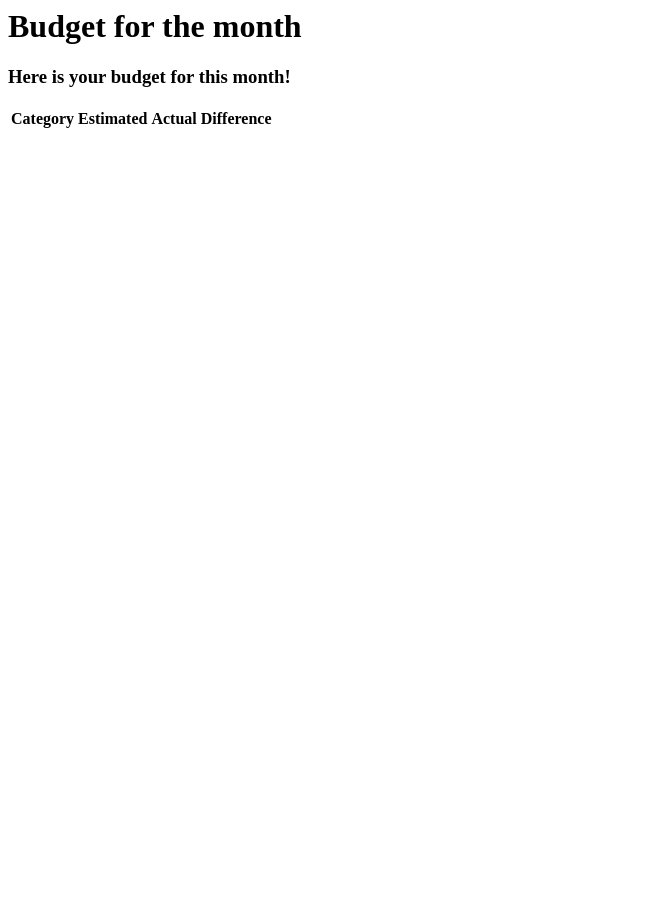
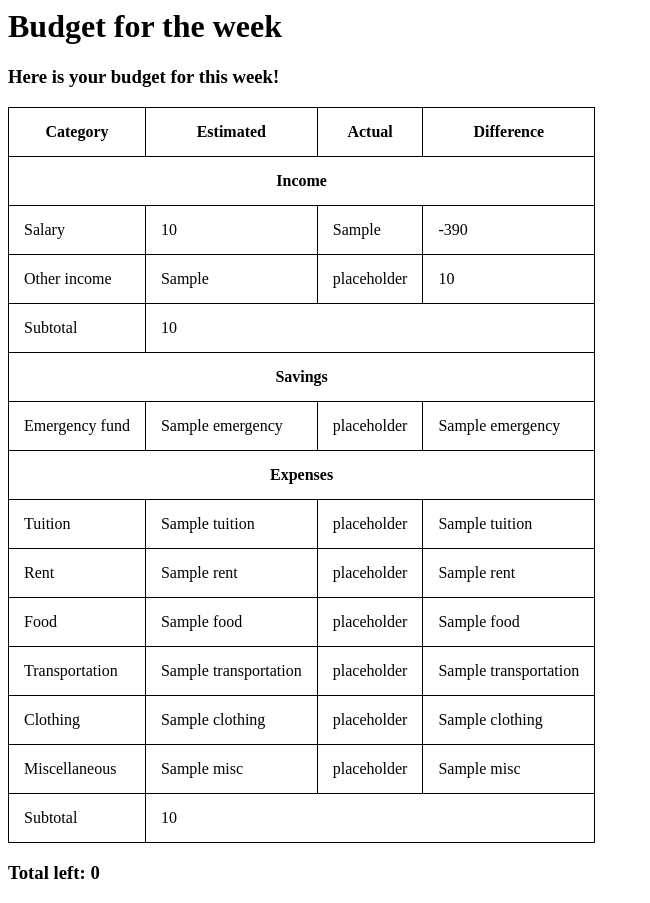
Before and after one commit to cyu6/acm-budgeting-app, a Python web app: template templates/show_budget.html in a window 1280 px wide. Shown: the whole page, without its empty margins (0-650 px from the left). Before the commit the page ends 128 px from the top, so only its background shows below. Run offline with Jinja, Linux system fonts and the light colour scheme; the template is opened without the code that fills it: most values are stand-ins (such as "Sample title", 1, 10 or a date in 2020); lists and menus that the app fills with data are empty.

Commit message:
Edited first form post handler, styled budget table

```diff
--- a/models.py
+++ b/models.py
@@ -1,7 +1,6 @@
 from google.appengine.ext import ndb
 
 class Goals(ndb.Model):
-    bank_account = ndb.IntegerProperty();
     salary = ndb.IntegerProperty();
     other_income = ndb.IntegerProperty();
     emergency = ndb.IntegerProperty();
--- /dev/null
+++ b/static/css/styleShowBudgetPage.css
@@ -0,0 +1,8 @@
+table, th, td {
+    border: 1px solid black;
+    border-collapse: collapse;
+}
+
+th, td {
+    padding: 15px;
+}
--- a/templates/show_budget.html
+++ b/templates/show_budget.html
@@ -2,12 +2,12 @@
 
 <head>
   <title>Pretty Budget</title>
+  <link rel = "stylesheet" href = "/static/css/styleShowBudgetPage.css"/>
 </head>
 
 <body>
-  <h1>Budget for the month</h1>
-  <h3>Here is your budget for this month!<h3>
-
+  <h1>Budget for the week</h1>
+  <h3>Here is your budget for this week!<h3>
   <table>
     <tr>
       <th>Category</th>
@@ -16,11 +16,79 @@
       <th>Difference</th>
     </tr>
     <tr>
+      <th colspan = "4">Income</th>
     </tr>
+    <tr>
+      <td>Salary</td>
+      <td>{{salary}}</td>
+      <td>{{new_expense}}</td>
+      <td>{{salary-400}}</td>
+    </tr>
+    <tr>
+      <td>Other income</td>
+      <td>{{other_income}}</td>
+      <td>placeholder</td>
+      <td>{{other_income - salary}}</td>
+    </tr>
+    <tr>
+      <td>Subtotal</td>
+      <td colspan = "3">{{salary + other_income}}</td>
+    </tr>
+    <tr>
+      <th colspan = "4">Savings</th>
+    </tr>
+    <tr>
+      <td>Emergency fund</td>
+      <td>{{emergency}}</td>
+      <td>placeholder</td>
+      <td>{{emergency}}</td>
+    </tr>
+    <tr>
+      <th colspan = "4">Expenses</th>
+    </tr>
+    <tr>
+      <td>Tuition</td>
+      <td>{{tuition}}</td>
+      <td>placeholder</td>
+      <td>{{tuition}}</td>
+    </tr>
+    <tr>
+      <td>Rent</td>
+      <td>{{rent}}</td>
+      <td>placeholder</td>
+      <td>{{rent}}</td>
+    </tr>
+    <tr>
+      <td>Food</td>
+      <td>{{food}}</td>
+      <td>placeholder</td>
+      <td>{{food}}</td>
+    </tr>
+    <tr>
+      <td>Transportation</td>
+      <td>{{transportation}}</td>
+      <td>placeholder</td>
+      <td>{{transportation}}</td>
+    </tr>
+    <tr>
+      <td>Clothing</td>
+      <td>{{clothing}}</td>
+      <td>placeholder</td>
+      <td>{{clothing}}</td>
+    </tr>
+    <tr>
+      <td>Miscellaneous</td>
+      <td>{{misc}}</td>
+      <td>placeholder</td>
+      <td>{{misc}}</td>
+    </tr>
+    <tr>
+      <td>Subtotal</td>
+      <td colspan = "3">{{tuition + rent + food+ transportation + clothing + misc}}</td>
+    </tr>
+  </table>
+  <p>Total left: {{salary + other_income - (emergency + tuition + rent + food+ transportation + clothing + misc)}}</p>
 
-
-
-  </table>
 </body>
 
 </html>
```
Also changed, not shown: main.py (+28 -20 lines), templates/budget.html (+0 -9 lines), 1 other file.
